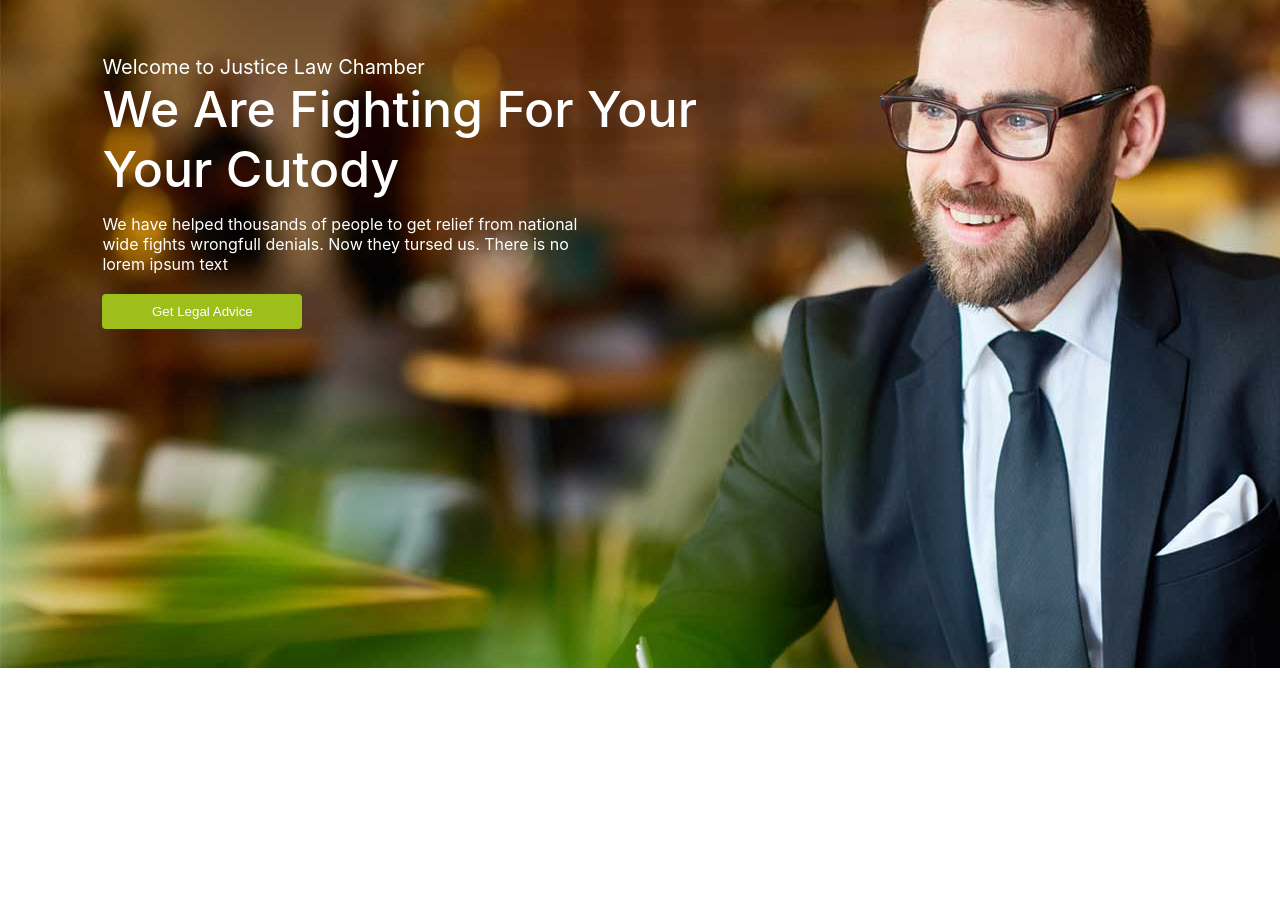
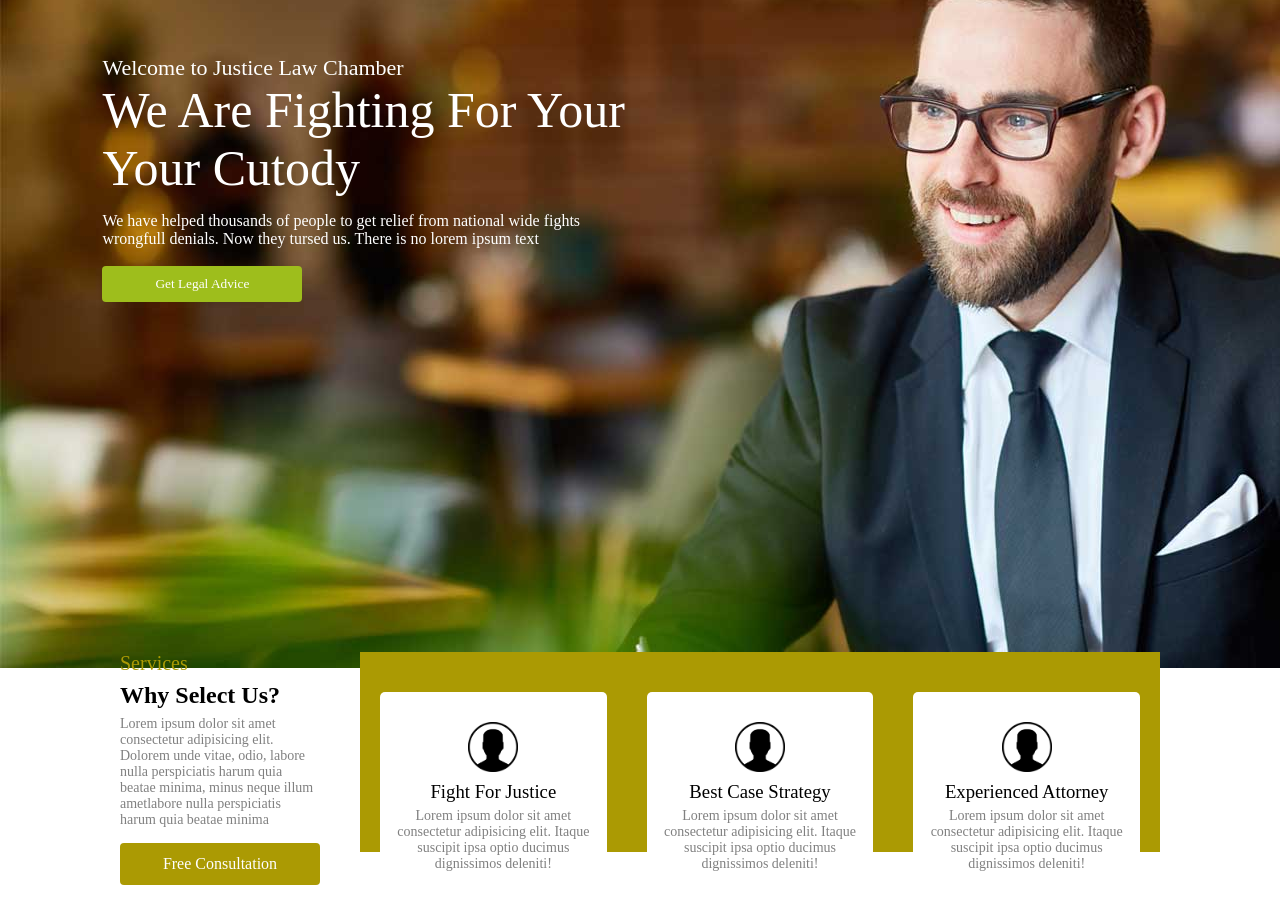
Before and after one commit to awalhossainPro/justicelawchamber, a React (Create React App) app: page / in a window 1280 px wide. Shown: the part 100-1024 px from the top of the page. Before the commit the page ends 800 px from the top, so only its background shows below. Built offline with nearby package versions, Linux system fonts and the light colour scheme.

Commit message:
update why select us section

```diff
--- a/src/App.css
+++ b/src/App.css
@@ -1,4 +1,5 @@
 *{
   margin: 0;
   padding: 0;
+  font-family: poppins;
 }
--- a/src/components/Pages/Home/Home.js
+++ b/src/components/Pages/Home/Home.js
@@ -1,10 +1,13 @@
+import { faFaceDizzy } from '@fortawesome/free-regular-svg-icons';
 import React from 'react';
 import './Module.Home.css';
+import person from '../../../images/person.png';
 
 const Home = () => {
     return (
         <div>
             <body></body>
+
             <div className='banner-text'>
                 <h4>Welcome to Justice Law Chamber</h4>
                 <h1>We are fighting for your</h1>
@@ -13,6 +16,36 @@ const Home = () => {
                 <br />
                 <button>Get Legal Advice</button>
             </div>
+
+            <div className='why-us'>
+                <div className='why-text-section'>
+                    <h4>Services</h4>
+                    <h2>Why Select Us?</h2>
+                    <p>Lorem ipsum dolor sit amet consectetur adipisicing elit. Dolorem unde vitae, odio, labore nulla perspiciatis harum quia beatae minima, minus neque illum ametlabore nulla perspiciatis harum quia beatae minima </p>
+                    <button>Free Consultation</button>
+                </div>
+                <div className='why-skill-section'>
+                    <div className='design-background'></div>
+
+                    <div className='why-skills'>
+                        <div>
+                            <img src={person} width={50} alt="" />
+                            <h3>Fight For Justice</h3>
+                            <p>Lorem ipsum dolor sit amet consectetur adipisicing elit. Itaque suscipit ipsa optio ducimus dignissimos deleniti!</p>
+                        </div>
+                        <div>
+                            <img src={person} width={50} alt="" />
+                            <h3>Best Case Strategy</h3>
+                            <p>Lorem ipsum dolor sit amet consectetur adipisicing elit. Itaque suscipit ipsa optio ducimus dignissimos deleniti!</p>
+                        </div>
+                        <div>
+                            <img src={person} width={50} alt="" />
+                            <h3>Experienced Attorney</h3>
+                            <p>Lorem ipsum dolor sit amet consectetur adipisicing elit. Itaque suscipit ipsa optio ducimus dignissimos deleniti!</p>
+                        </div>
+                    </div>
+                </div>
+            </div>
         </div>
     );
 };
--- a/src/components/Pages/Home/Module.Home.css
+++ b/src/components/Pages/Home/Module.Home.css
@@ -15,7 +15,7 @@ body{
 }
 
 .banner-text h4{
-    font-size: 20px;
+    font-size: 22px;
     font-weight: 400;
     /* text-transform: uppercase; */
 }
@@ -42,5 +42,83 @@ body{
 }
 
 .banner-text button:hover{
-    background-color: rgb(127, 211, 0);
+    background-color: #ab9a03;
 }
+
+.why-us{
+    color: black;
+    margin-top: 250px;
+    padding: 100px;
+    display: flex;
+}
+
+.why-text-section{
+    width: 20%;
+    padding: 0 20px;
+}
+
+.why-text-section > h4{
+    font-size: 20px;
+    color: #ab9a03;
+    font-weight: 500;
+}
+
+.why-text-section > h2{
+    margin: 7px 0;
+    font-weight: 600;
+}
+
+.why-text-section > p{
+    font-size: 14px;
+    color: grey;
+}
+
+.why-text-section > button{
+    padding: 12px 0;
+    width: 100%;
+    background-color: #ab9a03;
+    color: white;
+    border: none;
+    margin-top: 15px;
+    font-size: 16px;
+    cursor: pointer;
+    border-radius: 4px;
+}
+
+.why-skill-section{
+    width: 80%;
+    display: flex;
+    flex-direction: column;
+    justify-content: space-around;
+    padding: 0 20px;
+}
+
+.design-background{
+    background-color: #ab9a03;
+    width: 100%;
+    height: 200px;
+}
+
+.why-skills{
+    display: flex;
+    justify-content: space-around;
+}
+
+.why-skills > div{
+    text-align: center;
+    background-color: #fff;
+    margin: -160px 20px 0 20px;
+    padding: 30px 10px;
+    border-radius: 5px 5px 0 0;
+}
+
+.why-skills > div > h3{
+    font-weight: 500;
+    margin-top: 5px;
+}
+
+.why-skills > div > p{
+    color: grey;
+    font-size: 14px;
+    margin-top: 5px;
+}
--- a/src/components/Shared/Header/Module.Header.css
+++ b/src/components/Shared/Header/Module.Header.css
@@ -2,7 +2,7 @@
     display: flex;
     justify-content: start;
     align-items: center;
-    background-color: rgba(0, 0, 0, 0.1);
+    /* background-color: rgba(0, 0, 0, 0.1); */
     position: sticky;
     top: 2px;
     padding: 10px 7%;
```
Also changed, not shown: src/images/person.png (added).
